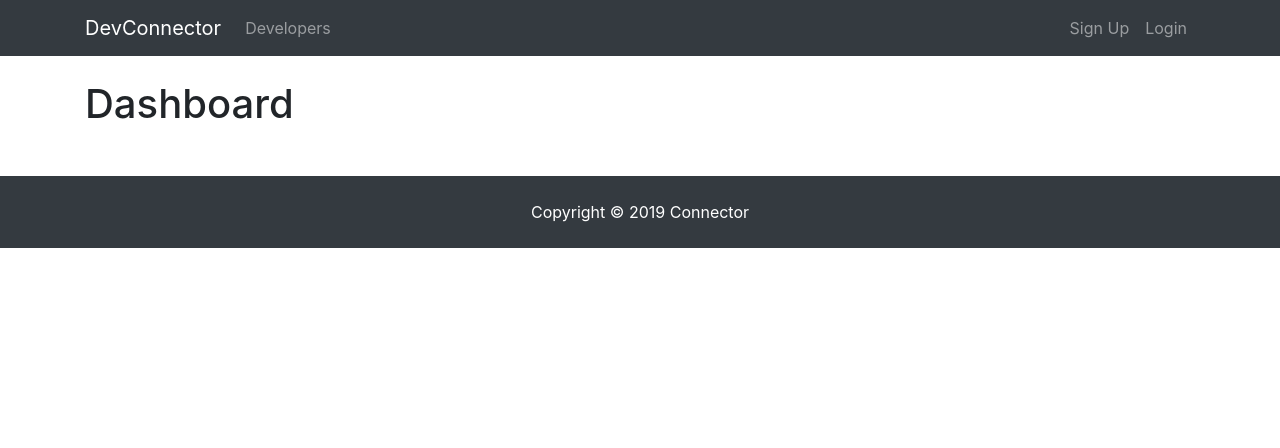
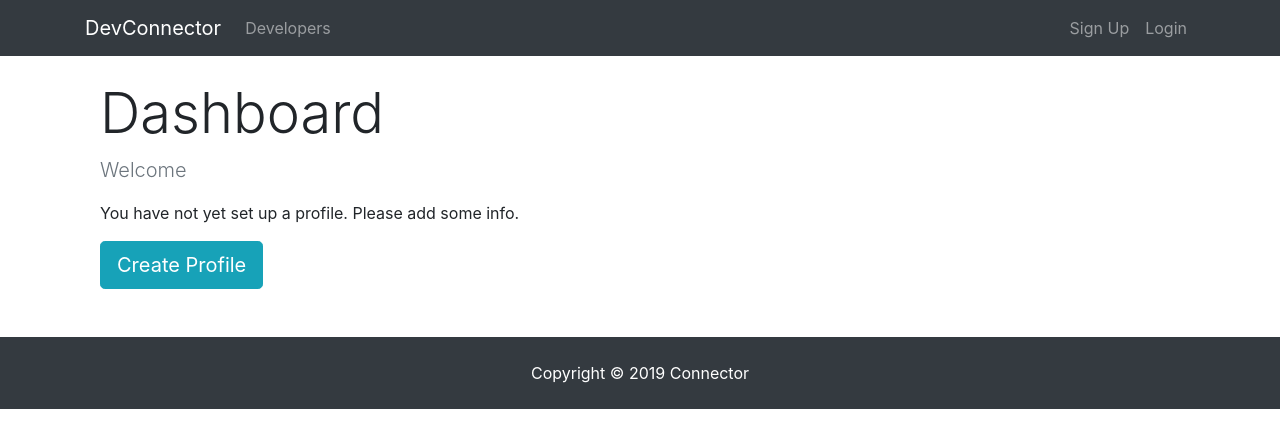
Before and after one commit to drewatienza/connector, a React (Create React App) app in the folder client/: page /dashboard in a window 1280 px wide. Shown: the top 448 px of the page. Built offline with nearby package versions, Linux system fonts and the light colour scheme; no server answers.

Commit message:
spinner component dashboard start

```diff
--- /dev/null
+++ b/client/src/components/common/Spinner.js
@@ -0,0 +1,14 @@
+import React from 'react';
+import spinner from './spinner.gif';
+
+export default function Spinner() {
+  return (
+    <div>
+      <img
+        src={spinner}
+        style={{ width: '64px', margin: 'auto', display: 'block' }}
+        alt="Loading..."
+      />
+    </div>
+  );
+}
--- a/client/src/components/dashboard/Dashboard.js
+++ b/client/src/components/dashboard/Dashboard.js
@@ -1,7 +1,9 @@
 import React, { Component } from 'react';
+import { Link } from 'react-router-dom';
 import PropTypes from 'prop-types';
 import { connect } from 'react-redux';
 import { getCurrentProfile } from '../../actions/profileActions';
+import Spinner from '../common/Spinner';
 
 class Dashboard extends Component {
   componentDidMount() {
@@ -9,15 +11,58 @@
   }
 
   render() {
+    const { user } = this.props.auth;
+    const { profile, loading } = this.props.profile;
+
+    let dashboardContent;
+
+    if (profile === null || loading) {
+      dashboardContent = <Spinner />;
+    } else {
+      // Check if logged in user has profile data
+      if (Object.keys(profile).length > 0) {
+        dashboardContent = <h4>TODO: DISPLAY PROFILE</h4>;
+      } else {
+        // User is logged in but has no profile
+        dashboardContent = (
+          <div>
+            <p className="lead text-muted">Welcome {user.name}</p>
+            <p>You have not yet set up a profile. Please add some info.</p>
+            <Link to="/create-profile" className="btn btn-lg btn-info">
+              Create Profile
+            </Link>
+          </div>
+        );
+      }
+    }
+
     return (
-      <div>
-        <h1>Dashboard</h1>
+      <div className="dashboard">
+        <div className="container">
+          <div className="row">
+            <div className="col-md-12">
+              <h1 className="display-4">Dashboard</h1>
+              {dashboardContent}
+            </div>
+          </div>
+        </div>
       </div>
     );
   }
 }
 
+Dashboard.propTypes = {
+  getCurrentProfile: PropTypes.func.isRequired,
+  auth: PropTypes.object.isRequired,
+  profile: PropTypes.object.isRequired
+};
+
+const mapStateToProps = state => ({
+  profile: state.profile,
+  auth: state.auth
+});
+
 export default connect(
-  null,
+  mapStateToProps,
   { getCurrentProfile }
 )(Dashboard);
```
Also changed, not shown: client/src/actions/profileActions.js (+1 -6 lines), client/src/components/common/spinner.gif (added).
